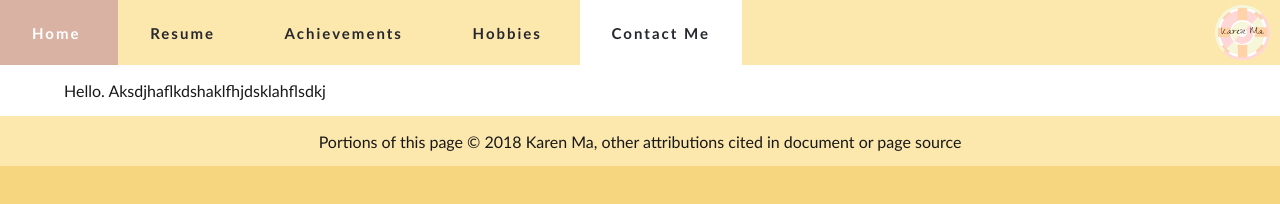
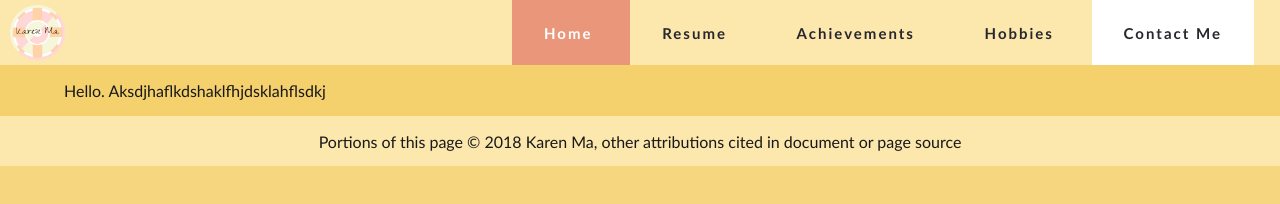
Before and after one commit to MaKaren/WebsiteCSE190E, a plain HTML site: page html/contact.html in a window 1280 px wide. Drawn offline with Linux system fonts and the light colour scheme.

Commit message:
branches

```diff
--- a/css/grids.css
+++ b/css/grids.css
@@ -15,13 +15,13 @@
     grid-template-columns: 100%; /* Column ratio*/
     grid-template-rows: auto;
     grid-template-areas: /* Seperate the page into two columns */
-        "two one";
+        "one two";
 }
 
 /* index.html only */
 .home-page > .grid-container {
     background-color: rgba(0, 0, 0, 0.5);
-    grid-template-columns: 60% 40%; /* Column ratio */
+    grid-template-columns: 40% 60%; /* Column ratio */
 }
 
 /* <section> to the left */
--- a/css/index.css
+++ b/css/index.css
@@ -35,13 +35,13 @@ header {
 
 /* Logo image */
 .logo {
-    position: relative; float: right;
-    top: 5px; right: 10px;
+    position: relative; float: left;
+    top: 5px; left: 10px;
     width: 55px; height:55px;
 }
 
 /* Navigation Bar */
-.navbar { position: relative; left: 0; top:0; }
+.navbar { position: relative; left: calc(40% - 55px); top:0; }
 #home { background-color: darksalmon; color: rgb(255, 255, 255);}
 #home:hover { background-color: rgb(218, 178, 164); }
 
--- a/html/contact.html
+++ b/html/contact.html
@@ -35,7 +35,7 @@
                      <h1> Contact Me</h1>
                  </div>
              </section> -->
-             <section class="content-two">
+             <section class="content-one">
                  <div>
                      <p> Hello. Aksdjhaflkdshaklfhjdsklahflsdkj </p>
                  </div>
```
Also changed, not shown: html/achieve.html (+1 -1 lines), html/hobbies.html (+1 -1 lines), html/work.html (+1 -1 lines).
